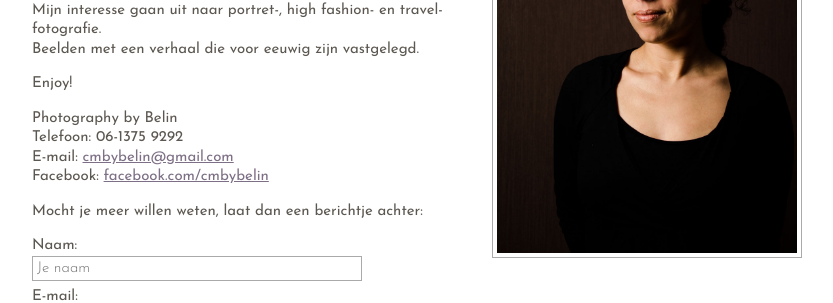
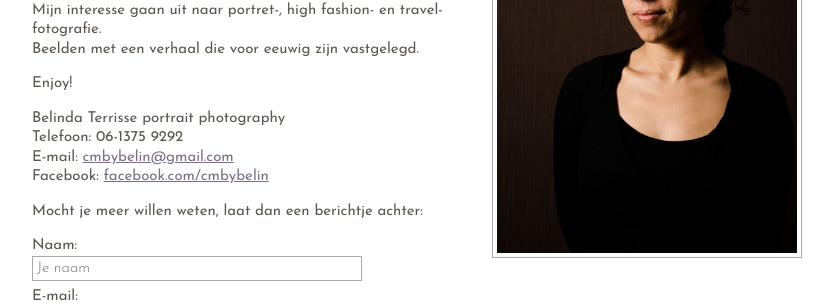
Before and after one commit to cmbybelin/cmbybelin.github.io, a Jekyll site: the page built from contact.md, in a window 1280 px wide. Shown: the part 375-678 px from the top of the page, without its empty margins (208-1041 px from the left). Built offline with Jekyll 4.4.1, drawn with Linux system fonts in a browser that asks for light colours; nearby versions of some CDN libraries; some web fonts are replaced.

Commit message:
Update organization name.

```diff
--- a/contact.md
+++ b/contact.md
@@ -18,7 +18,7 @@ Mijn interesse gaan uit naar portret-, high fashion- en travel-fotografie.<br/>B
 Enjoy!
 
 <div class="vcard">
-    <div class="fn org">Photography by Belin</div>
+    <div class="fn org">Belinda Terrisse portrait photography</div>
     <div>Telefoon: <span class="tel">06-1375 9292</span></div>
     <div>E-mail: <a href="mailto:cmbybelin@gmail.com" class="email">cmbybelin@gmail.com</a></div>
     <div>Facebook: <a href="https://www.facebook.com/cmbybelin" class="facebook">facebook.com/cmbybelin</a></div>
```
